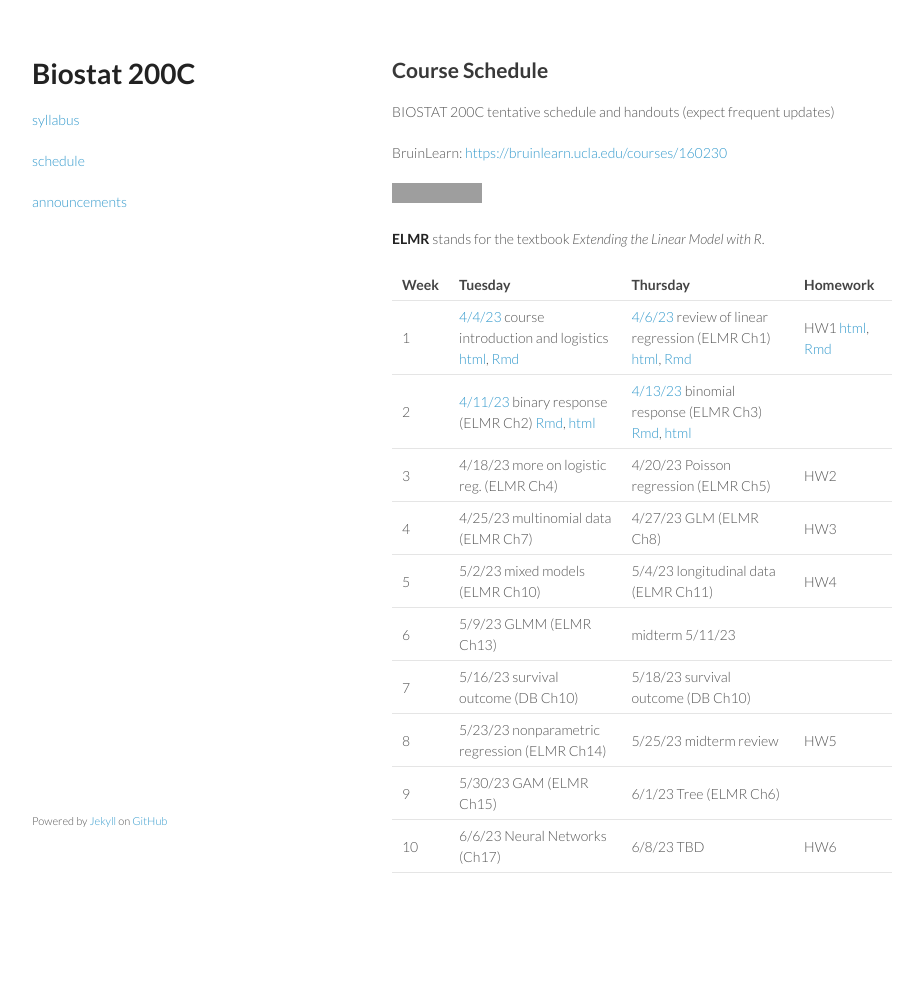
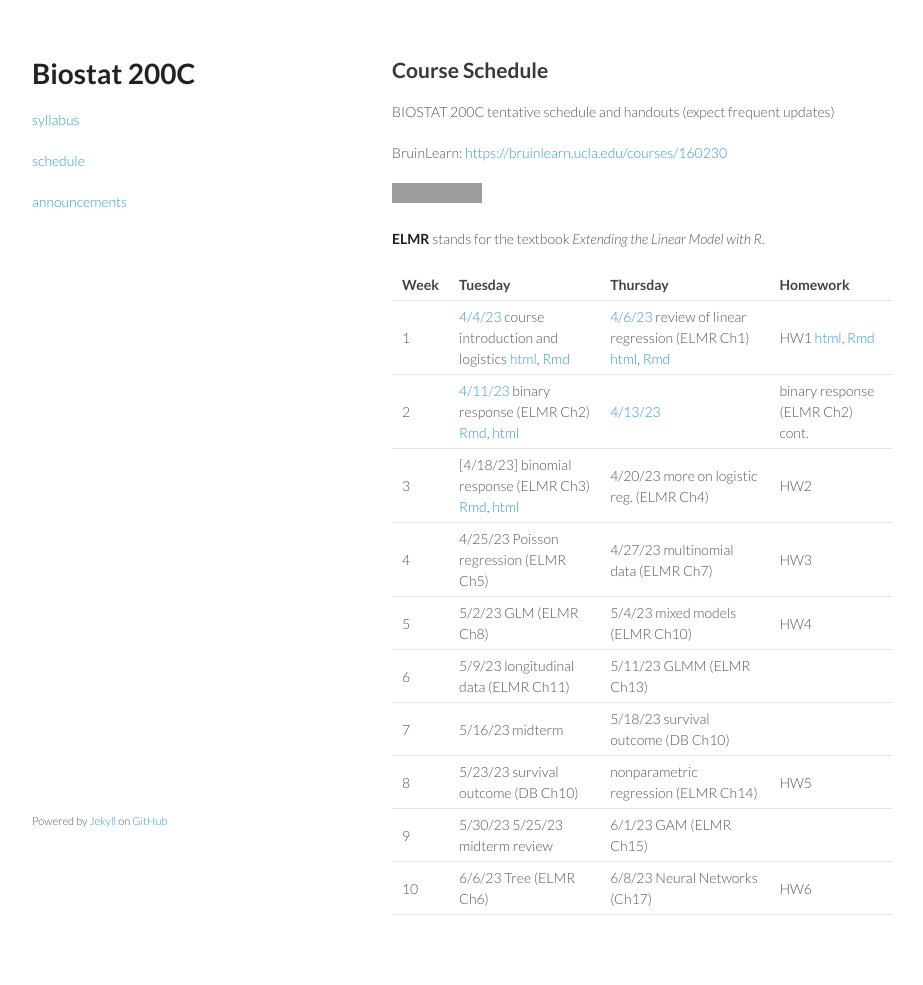
Before and after one commit to ucla-biostat-200c/2023spring, a Jekyll site: the page built from schedule/schedule.md, in a window 1280 px wide. Shown: the whole page, without its empty margins (178-1101 px from the left). Built offline with Jekyll 4.4.1, drawn with Linux system fonts in a browser that asks for light colours; before the commit the page ends 943 px from its top, so only the background shows below that; grey boxes are pictures that could not be loaded.

Commit message:
update schedule

```diff
--- a/schedule/schedule.md
+++ b/schedule/schedule.md
@@ -16,15 +16,15 @@ BruinLearn: <https://bruinlearn.ucla.edu/courses/160230>
 | Week | Tuesday | Thursday | Homework |
 |:-----------|:----------------------|:------------------------|:------------|
 | 1 |[4/4/23](https://ucla-biostat-200c.github.io/2023spring/biostat200cspring2023/2023/04/04/week1-day1.html) course introduction and logistics [html](../slides/01-intro/intro.html), [Rmd](https://raw.githubusercontent.com/ucla-biostat-200c/2023spring/master/slides/01-intro/intro.Rmd) | [4/6/23](https://ucla-biostat-200c.github.io/2023spring/biostat200cspring2023/2023/04/06/week1-day2.html) review of linear regression (ELMR Ch1) [html](../slides/02-lm/lm.html), [Rmd](https://raw.githubusercontent.com/ucla-biostat-200c/2023spring/master/slides/02-lm/lm.Rmd) | HW1 [html](../hw/hw1.html), [Rmd](https://raw.githubusercontent.com/ucla-biostat-200c/2023spring/master/hw/hw1.Rmd) |
-| 2 | [4/11/23](https://ucla-biostat-200c.github.io/2023spring/biostat200cspring2023/2023/04/11/week2-day1.html) binary response (ELMR Ch2) [Rmd](https://raw.githubusercontent.com/ucla-biostat-200c/2023spring/master/slides/03-binary/binary.Rmd), [html](../slides/03-binary/binary.html) | [4/13/23](https://ucla-biostat-200c.github.io/2023spring/biostat200cspring2023/2023/04/13/week2-day2.html) binomial response (ELMR Ch3) [Rmd](https://raw.githubusercontent.com/ucla-biostat-200c/2023spring/master/slides/04-binomial/binomial.Rmd), [html](../slides/04-binomial/binomial.html)| |
-| 3 | 4/18/23 more on logistic reg. (ELMR Ch4) | 4/20/23 Poisson regression (ELMR Ch5) |HW2 |
-| 4 | 4/25/23 multinomial data (ELMR Ch7)  | 4/27/23 GLM (ELMR Ch8) | HW3|
-| 5 | 5/2/23  mixed models (ELMR Ch10) | 5/4/23 longitudinal data (ELMR Ch11)  |HW4 |
-| 6 | 5/9/23  GLMM (ELMR Ch13)  | midterm 5/11/23   | |
-| 7 | 5/16/23 survival outcome (DB Ch10) | 5/18/23 survival outcome (DB Ch10) | |
-| 8 | 5/23/23 nonparametric regression (ELMR Ch14) | 5/25/23  midterm review | HW5|
-| 9 | 5/30/23 GAM (ELMR Ch15) | 6/1/23 Tree (ELMR Ch6) | |
-| 10 | 6/6/23 Neural Networks (Ch17) | 6/8/23 TBD |HW6 |
+| 2 | [4/11/23](https://ucla-biostat-200c.github.io/2023spring/biostat200cspring2023/2023/04/11/week2-day1.html) binary response (ELMR Ch2) [Rmd](https://raw.githubusercontent.com/ucla-biostat-200c/2023spring/master/slides/03-binary/binary.Rmd), [html](../slides/03-binary/binary.html) | [4/13/23](https://ucla-biostat-200c.github.io/2023spring/biostat200cspring2023/2023/04/13/week2-day2.html)|binary response (ELMR Ch2) cont. |
+| 3 | [4/18/23] binomial response (ELMR Ch3) [Rmd](https://raw.githubusercontent.com/ucla-biostat-200c/2023spring/master/slides/04-binomial/binomial.Rmd), [html](../slides/04-binomial/binomial.html)  | 4/20/23  more on logistic reg. (ELMR Ch4)  |HW2 |
+| 4 | 4/25/23 Poisson regression (ELMR Ch5) | 4/27/23 multinomial data (ELMR Ch7)  | HW3|
+| 5 | 5/2/23  GLM (ELMR Ch8)  | 5/4/23 mixed models (ELMR Ch10)  |HW4 |
+| 6 | 5/9/23  longitudinal data (ELMR Ch11)   | 5/11/23 GLMM (ELMR Ch13)   | |
+| 7 | 5/16/23 midterm  | 5/18/23 survival outcome (DB Ch10)  | |
+| 8 | 5/23/23 survival outcome (DB Ch10)  | nonparametric regression (ELMR Ch14) | HW5|
+| 9 | 5/30/23 5/25/23  midterm review  | 6/1/23 GAM (ELMR Ch15)   | |
+| 10 | 6/6/23 Tree (ELMR Ch6)  | 6/8/23 Neural Networks (Ch17) |HW6 |
 
 <!--
 | 3 | 4/14 binomial response (ELMR 3) \[[Rmd](https://raw.githubusercontent.com/ucla-biostat-200c-2020spring/ucla-biostat-200c-2020spring.github.io/master/slides/04-binomial/binomial.Rmd), [html](../slides/04-binomial/binomial.html)\]  | [4/16](https://ucla-biostat-200c-2020spring.github.io/biostat200cspring2020/2020/04/16/week3-day2.html) more on logistic reg. (ELMR 4) \[[Rmd](https://raw.githubusercontent.com/ucla-biostat-200c-2020spring/ucla-biostat-200c-2020spring.github.io/master/slides/05-otherlogistic/otherlogistic.Rmd), [html](../slides/05-otherlogistic/otherlogistic.html)\] | HW2 \[[Rmd](https://raw.githubusercontent.com/ucla-biostat-200c-2020spring/ucla-biostat-200c-2020spring.github.io/master/hw/hw2/hw2.Rmd), [html](../hw/hw2/hw2.html)\] |
```
